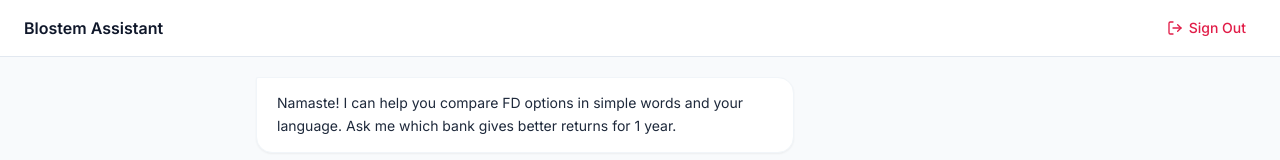
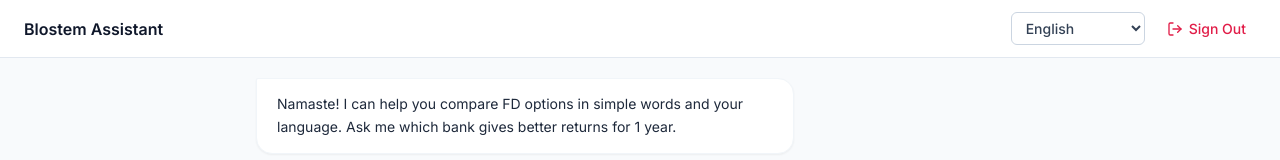
Before and after one commit to aditya-2441/FD, a Next.js app: page / in a window 1280 px wide. Shown: the top 160 px of the page. Built offline with nearby package versions, Linux system fonts and the light colour scheme; no server answers; the database is empty; sample sign-in values are in the browser's storage.

Commit message:
added the language panel back

```diff
--- a/src/app/page.tsx
+++ b/src/app/page.tsx
@@ -20,7 +20,7 @@ const initialMessage: ChatMessage = {
 
 export default function Home() {
   const router = useRouter();
-  const language: SupportedLanguage = "en";
+  const [language, setLanguage] = useState<SupportedLanguage>("en");
   const [messages, setMessages] = useState<ChatMessage[]>([initialMessage]);
   const [input, setInput] = useState("");
   const [isTyping, setIsTyping] = useState(false);
@@ -182,6 +182,17 @@ export default function Home() {
       {/* HEADER: Locked to top */}
       <header className="flex-none shrink-0 flex items-center justify-between border-b border-slate-200 bg-white px-4 py-3 sm:px-6">
         <h1 className="text-base font-semibold text-slate-900">Blostem Assistant</h1>
+        <div className="flex items-center gap-3">
+          <select
+            value={language}
+            onChange={(e) => setLanguage(e.target.value as SupportedLanguage)}
+            className="rounded-md border border-slate-300 bg-white px-2.5 py-1.5 text-sm font-medium text-slate-700 focus:border-blue-500 focus:outline-none focus:ring-1 focus:ring-blue-500"
+          >
+            <option value="en">English</option>
+            <option value="hi">हिंदी (Hindi)</option>
+            <option value="mr">मराठी (Marathi)</option>
+            <option value="bn">বাংলা (Bengali)</option>
+          </select>
           <button
             type="button"
             onClick={handleSignOut}
@@ -190,6 +201,7 @@ export default function Home() {
             <LogOut className="h-4 w-4" />
             Sign Out
           </button>
+        </div>
       </header>
 
       {/* CHAT AREA: Flex-1 takes up remaining space and scrolls */}
```
Lines whose indentation alone changed are shown as unchanged.
